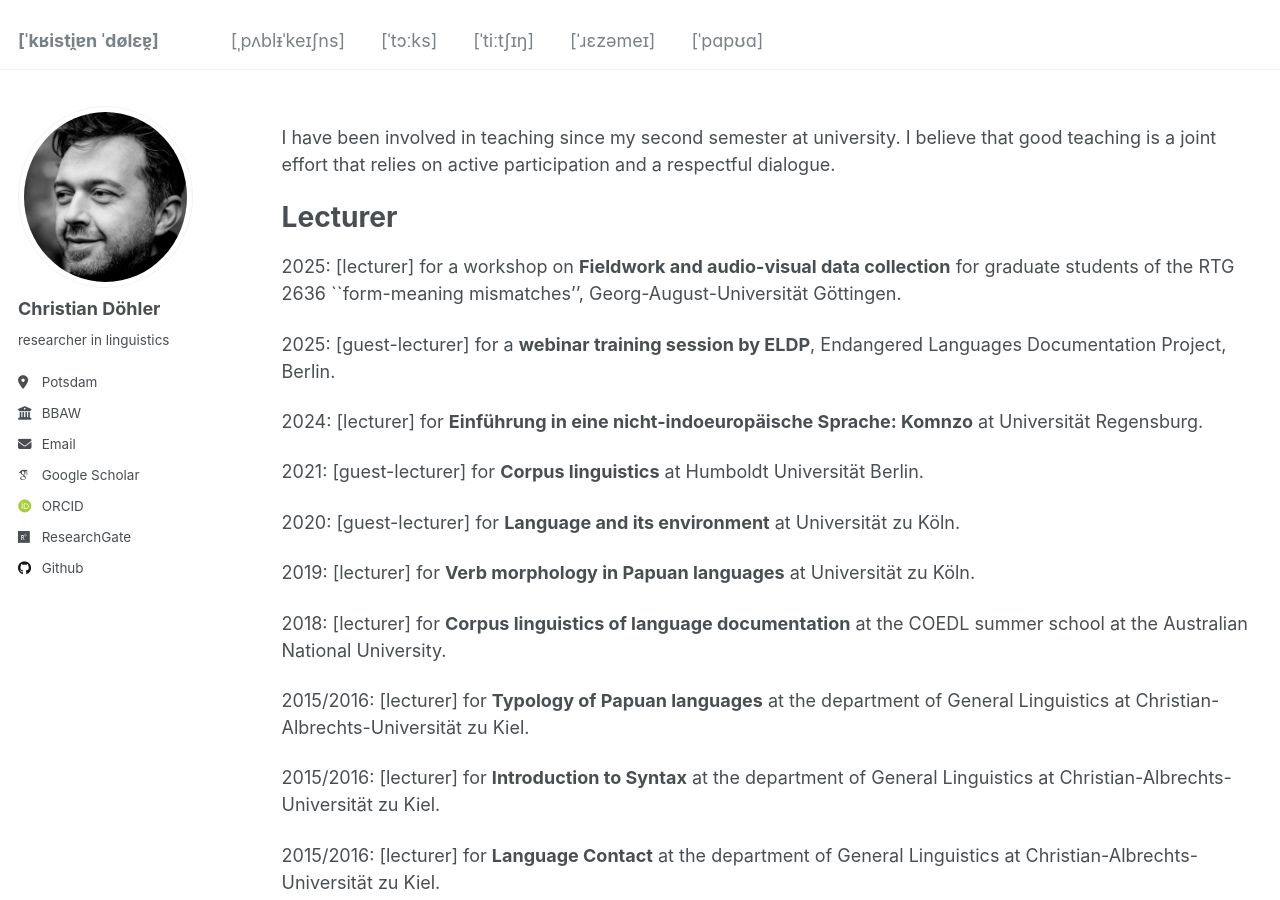
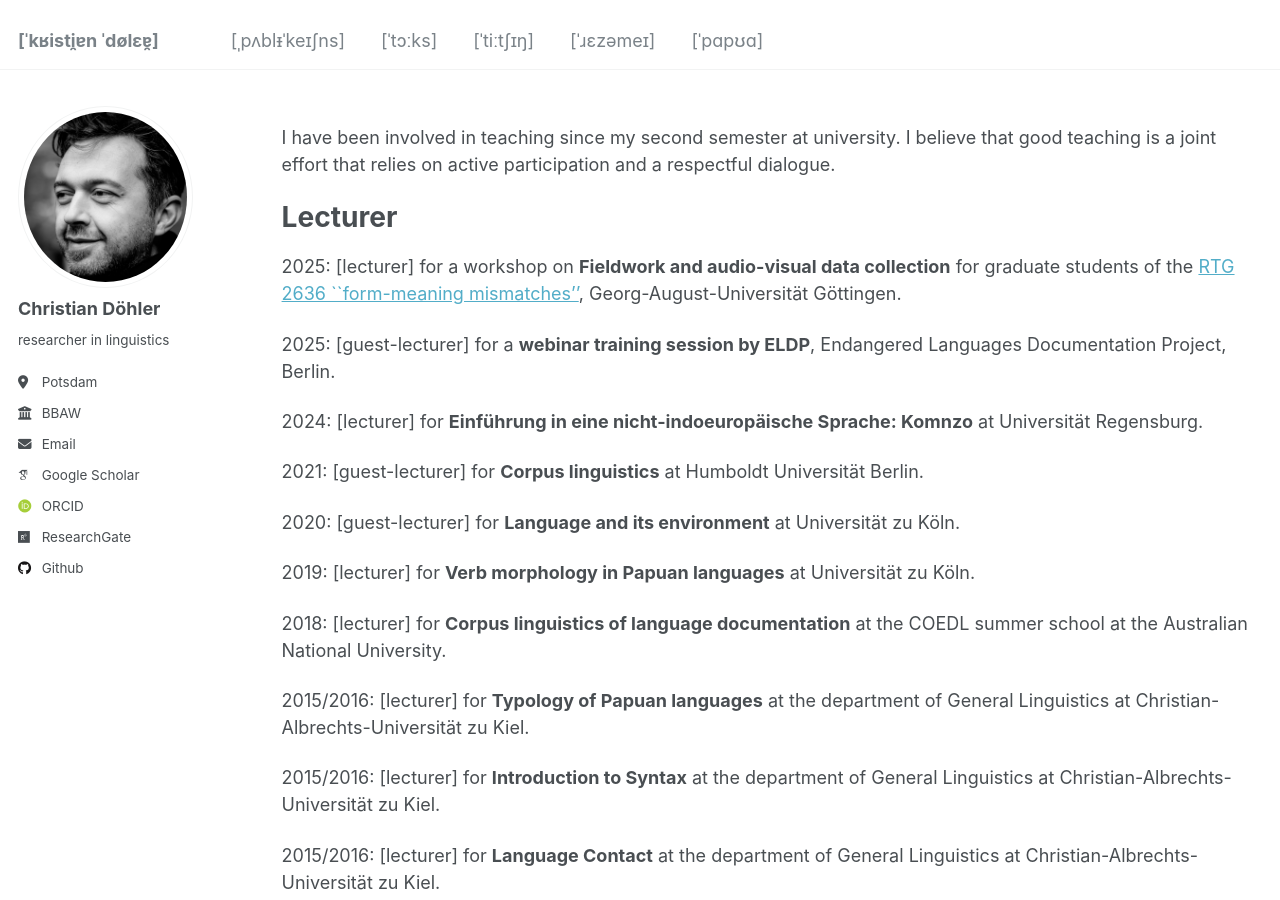
Before and after one commit to chrdoe/chrdoe.github.io, a Jekyll site: the page built from _pages/teaching.md, in a window 1280 px wide and 900 px high. Built offline with Jekyll 4.4.1, drawn with Linux system fonts in a browser that asks for light colours; some web fonts are replaced; part of the change alters nothing that is shown.

```diff
--- a/_pages/teaching.md
+++ b/_pages/teaching.md
@@ -11,7 +11,7 @@ I have been involved in teaching since my second semester at university. I belie
 
 Lecturer
 ======
-2025: [lecturer] for a workshop on **Fieldwork and audio-visual data collection** for graduate students of the RTG 2636 ``form-meaning mismatches'', Georg-August-Universität Göttingen.
+2025: [lecturer] for a workshop on **Fieldwork and audio-visual data collection** for graduate students of the <a href="https://www.uni-goettingen.de/de/635554.html" target="_blank">RTG 2636 ``form-meaning mismatches''</a>, Georg-August-Universität Göttingen.
 
 2025: [guest-lecturer] for a **webinar training session by ELDP**, Endangered Languages Documentation Project, Berlin.
 
```
